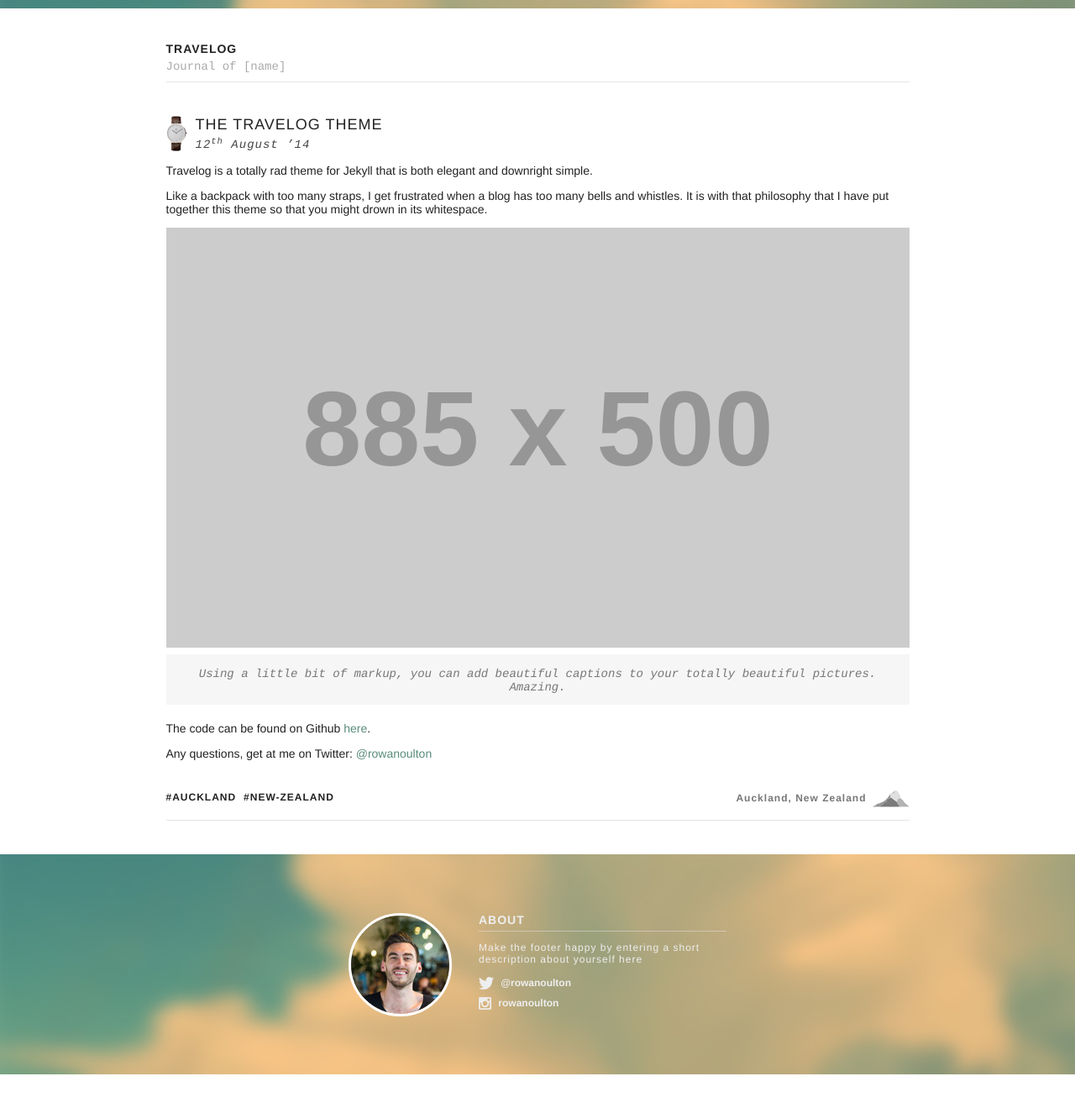
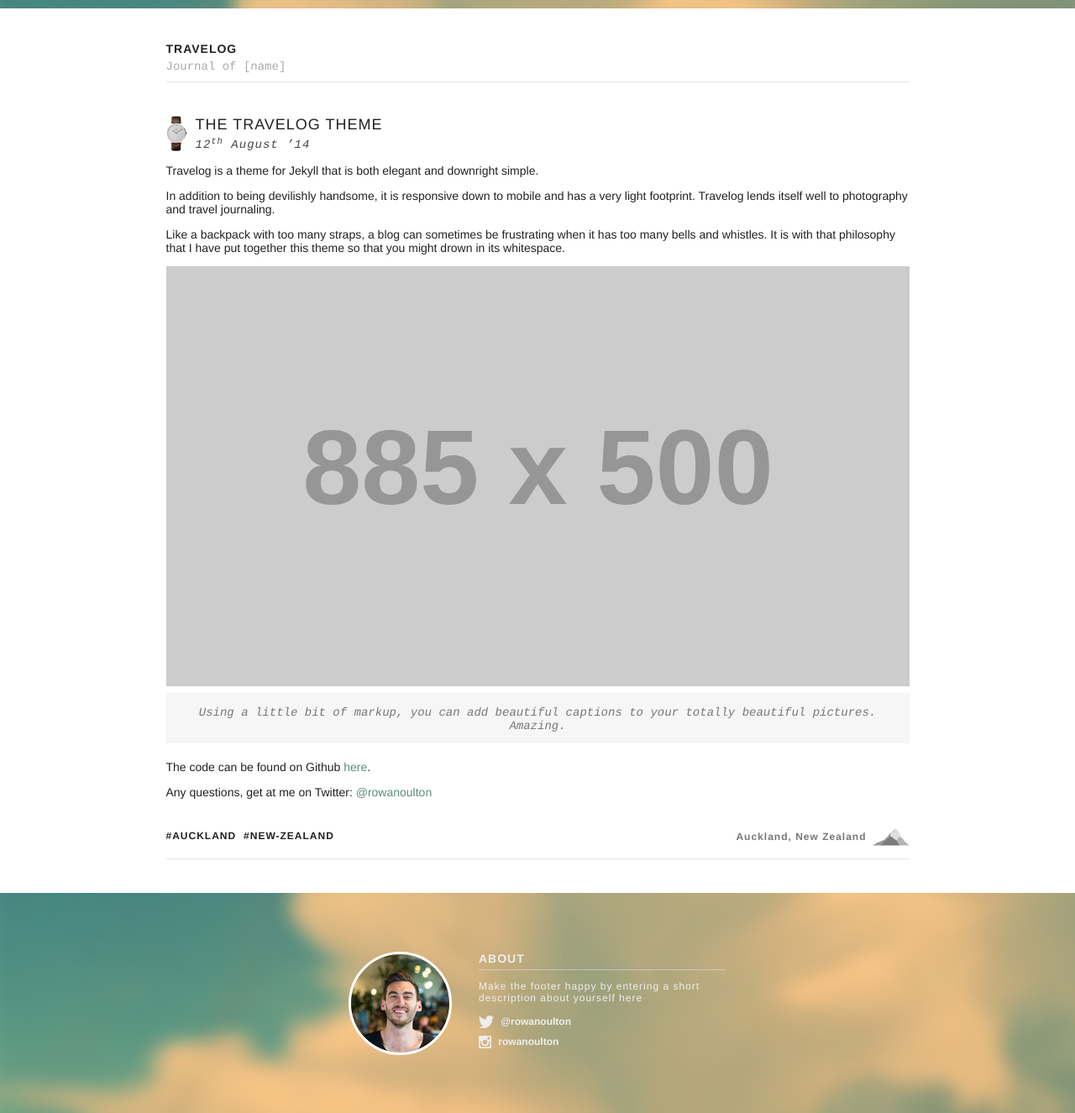
Before and after one commit to rowanoulton/travelog-theme, a Jekyll site: the page built from _posts/2014-08-12-the-travelog-theme.markdown, in a window 1280 px wide. Shown: the whole page at 84% size. Built offline with Jekyll 4.4.1, drawn with Linux system fonts in a browser that asks for light colours; before the commit the page ends 1279 px from its top, so only the background shows below that.

Commit message:
Marketing update

```diff
--- a/_posts/2014-08-12-the-travelog-theme.markdown
+++ b/_posts/2014-08-12-the-travelog-theme.markdown
@@ -7,9 +7,11 @@ location: Auckland, New Zealand
 tags: auckland new-zealand
 ---
 
-Travelog is a totally rad theme for Jekyll that is both elegant and downright simple.
+Travelog is a theme for Jekyll that is both elegant and downright simple.
 
-Like a backpack with too many straps, I get frustrated when a blog has too many bells and whistles. It is with that philosophy that I have put together this theme so that you might drown in its whitespace.
+In addition to being devilishly handsome, it is responsive down to mobile and has a very light footprint. Travelog lends itself well to photography and travel journaling.
+
+Like a backpack with too many straps, a blog can sometimes be frustrating when it has too many bells and whistles. It is with that philosophy that I have put together this theme so that you might drown in its whitespace.
 
 <div class="post-image">
     <img src="http://placehold.it/885x500" />
```
Also changed, not shown: README.md.
